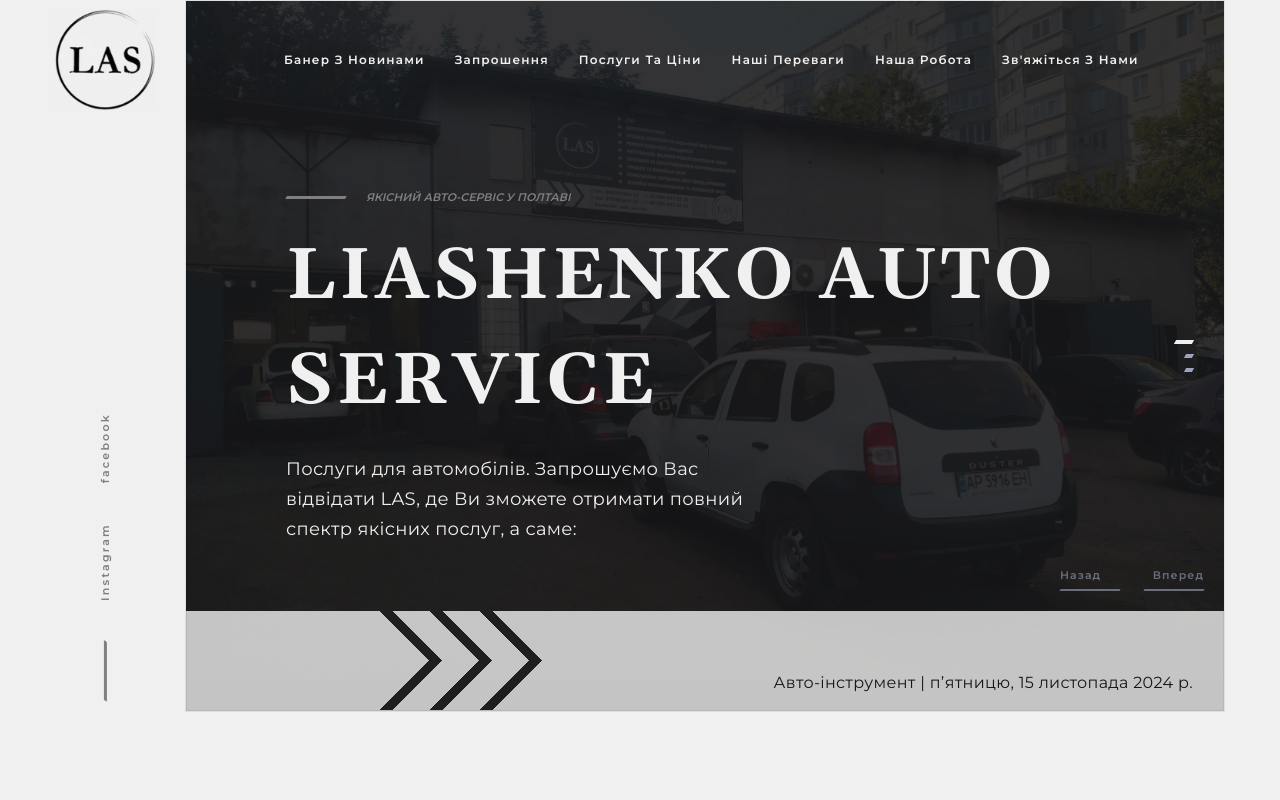
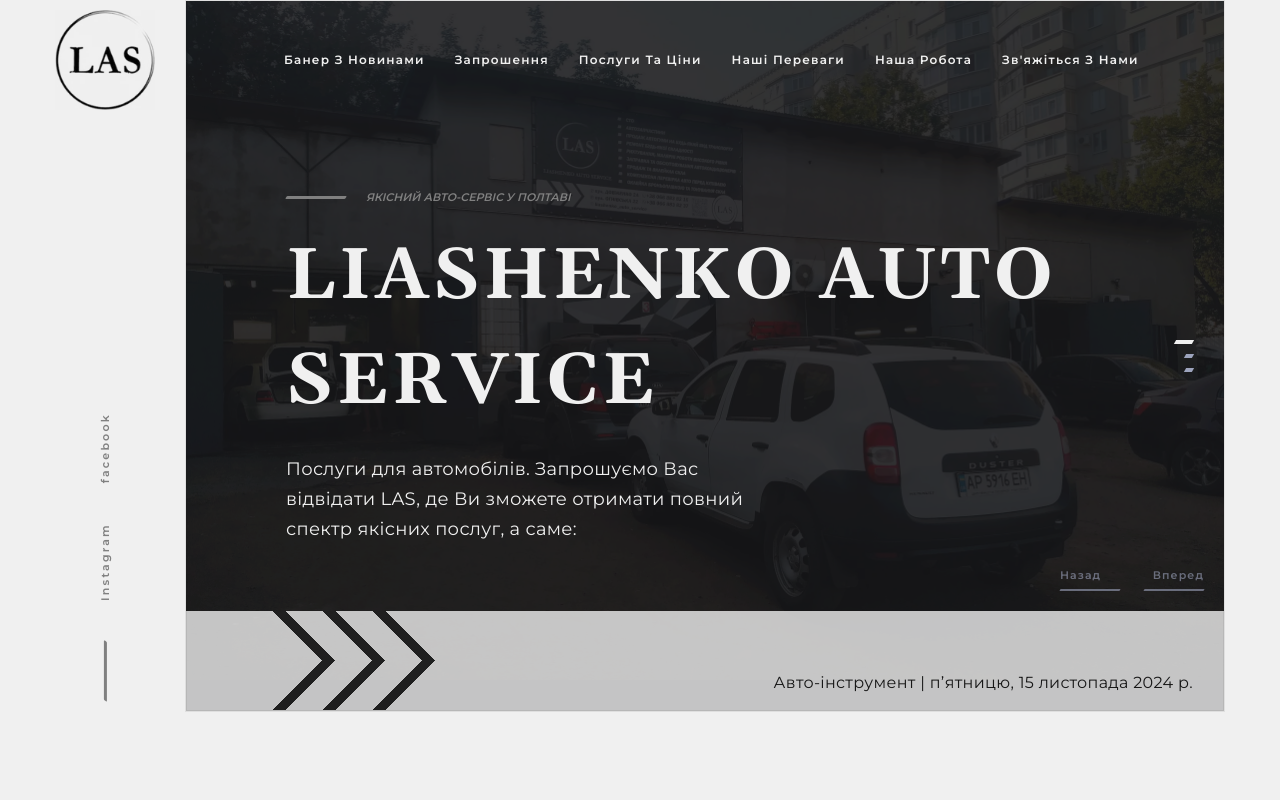
Before and after one commit to basesnel/las-v01, a React (Vite) app: page / in a window 1280 px wide. Shown: the top 800 px of the page. Built offline with nearby package versions, Linux system fonts and the light colour scheme.

Commit message:
Changed content background at the Banner for desktop-media.

```diff
--- a/src/components/Banner/styles.module.css
+++ b/src/components/Banner/styles.module.css
@@ -143,6 +143,10 @@
   .content {
     padding: 189px 62px 166px 100px;
   }
+
+  .content::after {
+    background-position: 100% top, 100% bottom;
+  }
 }
 
 .aside {
```
